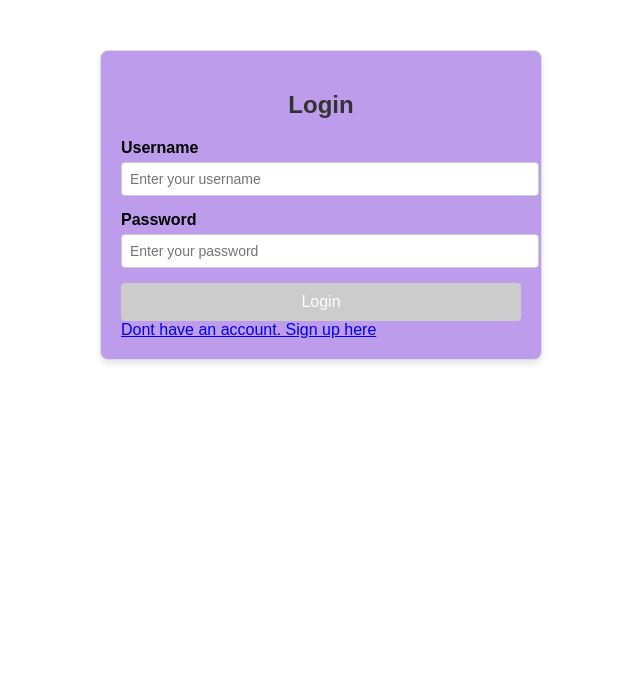
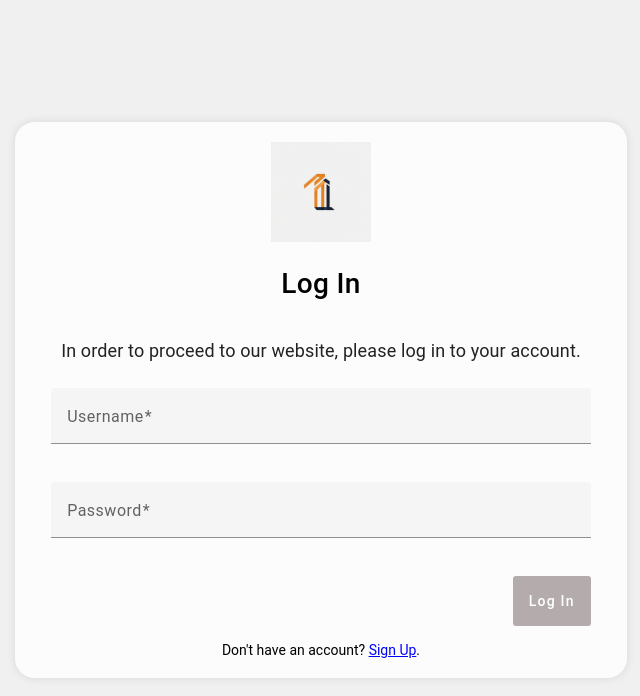
Before and after one commit to KiaraMarku/rental-app, an Angular app in the folder rental frontend/rental/: page /login in a window 1280 px wide. Shown: the top 696 px of the page, without its empty margins (319-959 px from the left). Built offline with nearby package versions, Linux system fonts and the light colour scheme.

Commit message:
register & login UI changes

```diff
--- a/rental frontend/rental/angular.json
+++ b/rental frontend/rental/angular.json
@@ -27,7 +27,8 @@
               }
             ],
             "styles": [
-              "src/styles.css"
+              "src/styles.css",
+              "./node_modules/@angular/material/prebuilt-themes/deeppurple-amber.css"
             ],
             "scripts": [],
             "server": "src/main.server.ts",
--- a/rental frontend/rental/package.json
+++ b/rental frontend/rental/package.json
@@ -12,10 +12,12 @@
   "private": true,
   "dependencies": {
     "@angular/animations": "^18.0.0",
+    "@angular/cdk": "^18.0.0",
     "@angular/common": "^18.0.0",
     "@angular/compiler": "^18.0.0",
     "@angular/core": "^18.0.0",
     "@angular/forms": "^18.0.0",
+    "@angular/material": "^18.0.0",
     "@angular/platform-browser": "^18.0.0",
     "@angular/platform-browser-dynamic": "^18.0.0",
     "@angular/platform-server": "^18.0.0",
--- a/rental frontend/rental/src/app/components/customer-register/customer-register.component.css
+++ b/rental frontend/rental/src/app/components/customer-register/customer-register.component.css
@@ -1,118 +1,81 @@
-/* General reset for the form */
-* {
-    margin: 0;
-    padding: 0;
-    box-sizing: border-box;
-}
-
-body {
-    font-family: Arial, sans-serif;
-    background-color: #f4f4f9;
-    color: #333;
-}
-
-/* Center the form container */
-.flex {
+.signup{
     display: flex;
     align-items: center;
     justify-content: center;
-    min-height: 100vh;
-    background-color: #f4f4f9;
+    height: 100%;
+    background-color: #f0f0f0;
 }
 
-.container {
-    width: 100%;
-    max-width: 400px;
-    background: #ffffff;
-    padding: 20px;
-    border-radius: 8px;
-    box-shadow: 0 4px 6px rgba(0, 0, 0, 0.1);
+.center-content {
+    display: flex;
+    flex-direction: column;
+    align-items: center;
+    text-align: center;
 }
 
-/* Form heading */
-.container h2 {
-    font-size: 24px;
-    font-weight: bold;
-    text-align: center;
-    margin-bottom: 20px;
-    color: #333333;
+mat-card {
+    padding: 20px;
+    margin: 20px;
+    background-color: #ffffffca;
+    box-shadow: 0px 0px 10px rgba(0, 0, 0, 0.1);
+    max-width: 800px;
+    max-height: 1000px;
+    border-radius: 20px;
 }
 
-/* Form group */
-.form-group {
-    margin-bottom: 15px;
+mat-card-title {
+    font-size: 28px;
+    text-align: center;
+    padding: 40px;
 }
 
-label {
-    display: block;
-    font-weight: bold;
-    margin-bottom: 5px;
-    font-size: 14px;
-    color: #555555;
+mat-card-subtitle {
+    color: rgba(0, 0, 0, 0.865);
+    font-size: 18px;
+    padding: 10px;
+    font-weight: 400;
+    text-align: left;
 }
 
-input {
+mat-form-field {
     width: 100%;
-    padding: 10px;
-    border: 1px solid #ccc;
-    border-radius: 5px;
-    font-size: 14px;
-    transition: border-color 0.3s ease;
+    margin-top: 16px;
+    color: #ffffff;
 }
 
-input:focus {
-    outline: none;
-    border-color: #007bff;
-}
-
-/* Error message styles */
-input.error {
-    border-color: #e74c3c;
-    background-color: #ffe6e6;
-}
-
-.error-message {
-    color: #e74c3c;
-    font-size: 12px;
-    margin-top: 5px;
-}
-
-/* Button styles */
-button {
-    width: 100%;
-    padding: 10px;
-    font-size: 16px;
-    color: #ffffff;
-    background-color: #007bff;
-    border: none;
-    border-radius: 5px;
-    cursor: pointer;
-    transition: background-color 0.3s ease;
-}
-
-button:hover {
-    background-color: #0056b3;
-}
-
-button:disabled {
-    background-color: #cccccc;
-    cursor: not-allowed;
-    opacity: 0.6;
-}
-
-/* Link styles */
-.link {
+mat-card-footer {
+    margin-top: 16px;
     text-align: center;
-    margin-top: 10px;
     font-size: 14px;
 }
 
-.link a {
-    color: #007bff;
-    text-decoration: none;
-    transition: color 0.3s ease;
+mat-card-content button {
+    margin-top: 16px;
+    background-color: rgba(169, 160, 160, 0.858);
+    border-radius: 3px;
+    width: max-content;
+    height: 50px;
+    color: #ffffff;
+    float: right;
+    border-color: grey;
+    box-shadow: 0px 0px 10px rgba(0, 0, 0, 0.1);
 }
 
-.link a:hover {
-    color: #0056b3;
+.span{
+    text-decoration: underline;
+    color: blue;
 }
+
+.span:hover {
+    color: rgb(5, 176, 176);
+    cursor: pointer;
+}
+
+mat-card-content button:hover {
+    color: black;
+    cursor: pointer;
+}
+
+mat-icon{
+    color: grey;
+}
--- a/rental frontend/rental/src/app/components/customer-register/customer-register.component.html
+++ b/rental frontend/rental/src/app/components/customer-register/customer-register.component.html
@@ -1,149 +1,91 @@
-<div class="flex">
-  <div class="container">
-    <h2>Register as Customer</h2>
-    <form [formGroup]="registerForm" (ngSubmit)="onSubmit()">
-      <div class="form-group">
-        <label for="username">Username</label>
-        <input
-          type="text"
-          id="username"
-          formControlName="username"
-          [class.error]="username?.invalid && username?.touched"
-        />
-        <div
-          *ngIf="username?.invalid && username?.touched"
-          class="error-message"
-        >
-          <span *ngIf="username?.errors?.['required']"
-            >Username is required</span
+<div class="signup">
+  <mat-card class="card">
+    <mat-card-header class="center-content">
+      <mat-card-title>Register as a Customer</mat-card-title>
+      <mat-card-subtitle>If you are interested in renting our properties, please create an account to continue.</mat-card-subtitle>
+    </mat-card-header>
+
+    <mat-card-content>
+      <form [formGroup]="registerForm" (ngSubmit)="onSubmit()">
+
+        <mat-form-field appearance="fill">
+          <mat-label>First Name</mat-label>
+          <input matInput type="text" formControlName="firstName" [class.error]="firstName?.invalid && firstName?.touched">
+          <mat-error *ngIf="firstName?.invalid && firstName?.touched">
+            <span *ngIf="firstName?.errors?.['required']">First name is required</span>
+          </mat-error>
+        </mat-form-field>
+
+        <mat-form-field appearance="fill">
+          <mat-label>Last Name</mat-label>
+          <input matInput type="text" formControlName="lastName" [class.error]="lastName?.invalid && lastName?.touched">
+          <mat-error *ngIf="lastName?.invalid && lastName?.touched">
+            <span *ngIf="lastName?.errors?.['required']">Last name is required</span>
+          </mat-error>
+        </mat-form-field>
+
+        <mat-form-field appearance="fill">
+          <mat-label>Username</mat-label>
+          <input matInput type="text" formControlName="username" [class.error]="username?.invalid && username?.touched">
+          <mat-error *ngIf="username?.invalid && username?.touched">
+            <span *ngIf="username?.errors?.['required']">Username is required</span>
+            <span *ngIf="username?.errors?.['minlength']">Username must be at least 4 characters</span>
+          </mat-error>
+        </mat-form-field>
+
+        <mat-form-field appearance="fill">
+          <mat-label>Email</mat-label>
+          <input matInput type="email" formControlName="email"
+            placeholder="example@gmail.com"
+            [class.error]="email?.invalid && email?.touched"
           >
-          <span *ngIf="username?.errors?.['minlength']"
-            >Username must be at least 4 characters</span
-          >
-        </div>
-      </div>
+          <mat-error *ngIf="email?.invalid && email?.touched">
+            <span *ngIf="email?.errors?.['required']">Email is required</span>
+            <span *ngIf="email?.errors?.['email']">Please enter a valid email</span>
+          </mat-error>
+        </mat-form-field>
 
-      <div class="form-group">
-        <label for="password">Password</label>
-        <input
-          type="password"
-          id="password"
-          formControlName="password"
-          [class.error]="password?.invalid && password?.touched"
-        />
-        <div
-          *ngIf="password?.invalid && password?.touched"
-          class="error-message"
-        >
-          <span *ngIf="password?.errors?.['required']"
-            >Password is required</span
-          >
-          <span *ngIf="password?.errors?.['minlength']"
-            >Password must be at least 6 characters</span
-          >
-        </div>
-      </div>
+        <mat-form-field appearance="fill">
+          <mat-label>Password</mat-label>
+          <input matInput type="password" formControlName="password" [class.error]="password?.invalid && password?.touched">
+          <mat-error *ngIf="password?.invalid && password?.touched">
+            <span *ngIf="password?.errors?.['required']">Password is required</span>
+            <span *ngIf="password?.errors?.['minlength']">Password must be at least 6 characters</span>
+          </mat-error>
+        </mat-form-field>
 
-      <div class="form-group">
-        <label for="confirmPassword">Confirm Password</label>
-        <input
-          type="password"
-          id="confirmPassword"
-          formControlName="confirmPassword"
-          [class.error]="confirmPassword?.invalid && confirmPassword?.touched"
-        />
-        <div
-          *ngIf="confirmPassword?.invalid && confirmPassword?.touched"
-          class="error-message"
-        >
-          <span *ngIf="confirmPassword?.errors?.['required']"
-            >Password confirmation is required</span
-          >
-          <span *ngIf="confirmPassword?.errors?.['passwordMismatch']"
-            >Passwords do not match</span
-          >
-        </div>
-      </div>
+        <mat-form-field appearance="fill">
+          <mat-label>Confirm Password</mat-label>
+          <input matInput type="password" formControlName="confirmPassword" [class.error]="confirmPassword?.invalid && confirmPassword?.touched">
+          <mat-error *ngIf="confirmPassword?.invalid && confirmPassword?.touched">
+            <span *ngIf="confirmPassword?.errors?.['required']">Password confirmation is required</span>
+            <span *ngIf="confirmPassword?.errors?.['passwordMismatch']">Passwords do not match</span>
+          </mat-error>
+        </mat-form-field>
 
-      <!-- New fields -->
-      <div class="form-group">
-        <label for="firstName">First Name</label>
-        <input
-          type="text"
-          id="firstName"
-          formControlName="firstName"
-          [class.error]="firstName?.invalid && firstName?.touched"
-        />
-        <div
-          *ngIf="firstName?.invalid && firstName?.touched"
-          class="error-message"
-        >
-          <span *ngIf="firstName?.errors?.['required']"
-            >First name is required</span
-          >
-        </div>
-      </div>
+        <mat-form-field appearance="fill">
+          <mat-label>Phone</mat-label>
+          <input matInput type="tel" formControlName="phone" [class.error]="phone?.invalid && phone?.touched">
+          <mat-icon matSuffix>phone</mat-icon>
+          <mat-error *ngIf="phone?.invalid && phone?.touched">
+            <span *ngIf="phone?.errors?.['required']">Phone number is required</span>
+          </mat-error>
+        </mat-form-field>
 
-      <div class="form-group">
-        <label for="lastName">Last Name</label>
-        <input
-          type="text"
-          id="lastName"
-          formControlName="lastName"
-          [class.error]="lastName?.invalid && lastName?.touched"
-        />
-        <div
-          *ngIf="lastName?.invalid && lastName?.touched"
-          class="error-message"
-        >
-          <span *ngIf="lastName?.errors?.['required']"
-            >Last name is required</span
-          >
-        </div>
-      </div>
+        <button mat-raised-button color="primary" type="submit" [disabled]="registerForm.invalid || isLoading">
+          {{ isLoading ? "Signing Up..." : "Sign Up" }}
+        </button>
 
-      <div class="form-group">
-        <label for="email">Email</label>
-        <input
-          type="email"
-          id="email"
-          formControlName="email"
-          [class.error]="email?.invalid && email?.touched"
-        />
-        <div *ngIf="email?.invalid && email?.touched" class="error-message">
-          <span *ngIf="email?.errors?.['required']">Email is required</span>
-          <span *ngIf="email?.errors?.['email']"
-            >Please enter a valid email</span
-          >
-        </div>
-      </div>
+        <mat-error *ngIf="error" class="text-center">
+          {{ error }}
+        </mat-error>
 
-      <div class="form-group">
-        <label for="phone">Phone</label>
-        <input
-          type="tel"
-          id="phone"
-          formControlName="phone"
-          [class.error]="phone?.invalid && phone?.touched"
-        />
-        <div *ngIf="phone?.invalid && phone?.touched" class="error-message">
-          <span *ngIf="phone?.errors?.['required']"
-            >Phone number is required</span
-          >
-        </div>
-      </div>
+      </form>
+    </mat-card-content>
 
-      <button type="submit" [disabled]="registerForm.invalid || isLoading">
-        {{ isLoading ? "Registering..." : "Register" }}
-      </button>
+    <mat-card-footer>
+      Already have an account? <span class="span" [routerLink]="'/login'">Log In</span>.
+    </mat-card-footer>
 
-      <div *ngIf="error" class="error-message text-center">
-        {{ error }}
-      </div>
-
-      <div class="link">
-        <a routerLink="/login">Already have an account? Login here</a>
-      </div>
-    </form>
-  </div>
+  </mat-card>
 </div>
--- a/rental frontend/rental/src/app/components/login/login.component.css
+++ b/rental frontend/rental/src/app/components/login/login.component.css
@@ -1,79 +1,89 @@
 .login-container {
-    max-width: 400px;
-    margin: 50px auto;
-    padding: 20px;
-    border: 1px solid #ddd;
-    border-radius: 8px;
-    background-color: #bd9ceb;
-    box-shadow: 0 4px 6px rgba(0, 0, 0, 0.1);
-    font-family: Arial, sans-serif;
+    display: flex;
+    align-items: center;
+    justify-content: center;
+    height: 100%;
+    background-color: #f0f0f0;
 }
 
-h2 {
+.center-content {
+    display: flex;
+    flex-direction: column;
+    align-items: center;
     text-align: center;
-    color: #333;
-    margin-bottom: 20px;
 }
 
-.login-form {
+.logo-container {
+    margin-bottom: 10px; /* Adjust the space between the logo and the card */
     display: flex;
-    flex-direction: column;
+    justify-content: center; /* Center the logo */
+    width: 100%;
 }
 
-.form-group {
-    margin-bottom: 15px;
+.logo {
+    max-width: 100px;
+    height: auto;
 }
 
-label {
-    font-weight: bold;
-    margin-bottom: 5px;
-    display: block;
+mat-card {
+    padding: 20px;
+    margin: 20px;
+    background-color: #ffffffca;
+    box-shadow: 0px 0px 10px rgba(0, 0, 0, 0.1);
+    max-width: 1000px;
+    max-height: 1000px;
+    border-radius: 20px;
 }
 
-input {
+mat-card-title {
+    font-size: 28px;
+    text-align: center;
+    padding: 40px;
+}
+
+mat-card-subtitle {
+    color: rgba(0, 0, 0, 0.865);
+    font-size: 18px;
+    padding: 10px;
+    font-weight: 400;
+    text-align: left;
+}
+
+mat-form-field {
     width: 100%;
-    padding: 8px;
-    border: 1px solid #ccc;
-    border-radius: 4px;
+    margin-top: 16px;
+    color: #ffffff;
+}
+
+mat-card-footer {
+    margin-top: 16px;
+    text-align: center;
     font-size: 14px;
 }
 
-input.invalid {
-    border-color: #e74c3c;
-    background-color: #ffe6e6;
+mat-card-content button {
+    margin-top: 16px;
+    background-color: rgba(169, 160, 160, 0.858);
+    border-radius: 3px;
+    width: max-content;
+    height: 50px;
+    color: #ffffff;
+    float: right;
+    border-color: grey;
+    box-shadow: 0px 0px 10px rgba(0, 0, 0, 0.1);
 }
 
-button.btn {
-    width: 100%;
-    padding: 10px;
-    font-size: 16px;
-    color: #fff;
-    background-color: #3b08b3;
-    border: none;
-    border-radius: 4px;
-    cursor: pointer;
-    transition: background-color 0.3s ease;
+span {
+    text-decoration: underline;
+    color: blue;
 }
 
-button.btn:disabled {
-    background-color: #ccc;
-    cursor: not-allowed;
+span:hover {
+    color: rgb(5, 176, 176);
+    cursor: pointer;
 }
 
-button.btn:hover:not(:disabled) {
-    background-color: #0056b3;
+mat-card-content button:hover {
+    color: black;
+    cursor: pointer;
 }
-
-.error {
-    color: #e74c3c;
-    font-size: 12px;
-    margin-top: 5px;
-}
-
-.error-message {
-    margin-top: 15px;
-    padding: 10px;
-    color: #e43131;
-    border-radius: 4px;
-    text-align: center;
-}
--- a/rental frontend/rental/src/app/components/login/login.component.html
+++ b/rental frontend/rental/src/app/components/login/login.component.html
@@ -1,65 +1,76 @@
 <div class="login-container">
-  <h2>Login</h2>
-  <form [formGroup]="loginForm" (ngSubmit)="onSubmit()" class="login-form">
-    <div class="form-group">
-      <label for="username">Username</label>
+  <mat-card class="card">
+    <div class="logo-container">
+      <img
+        src="/Gemini_Generated_Image_oikn1moikn1moikn.jpeg"
+        alt="Logo"
+        class="logo"
+      />
+    </div>
+    <mat-card-header class="center-content">
+      <mat-card-title>Log In</mat-card-title>
+      <mat-card-subtitle>In order to proceed to our website, please log in to your account.</mat-card-subtitle>
+    </mat-card-header>
+
+    <mat-card-content>
+      <form [formGroup]="loginForm" (ngSubmit)="onSubmit()">
+        <!-- Username Field -->
+        <mat-form-field class="full-width" appearance="fill">
+          <mat-label>Username</mat-label>
           <input
+            matInput
+            type="text"
             id="username"
-        type="text"
             formControlName="username"
-        class="form-control"
             placeholder="Enter your username"
             [class.invalid]="
-          loginForm.get('username')?.invalid &&
-          loginForm.get('username')?.touched
+              loginForm.get('username')?.invalid && loginForm.get('username')?.touched
             "
           />
-      <div
-        *ngIf="
-          loginForm.get('username')?.invalid &&
-          loginForm.get('username')?.touched
-        "
-        class="error"
-      >
+          <mat-error *ngIf="loginForm.get('username')?.invalid && loginForm.get('username')?.touched">
             Username is required.
-      </div>
-    </div>
+          </mat-error>
+        </mat-form-field>
 
-    <div class="form-group">
-      <label for="password">Password</label>
+        <!-- Password Field -->
+        <mat-form-field class="full-width" appearance="fill">
+          <mat-label>Password</mat-label>
           <input
+            matInput
+            type="password"
             id="password"
-        type="password"
             formControlName="password"
-        class="form-control"
             placeholder="Enter your password"
             [class.invalid]="
-          loginForm.get('password')?.invalid &&
-          loginForm.get('password')?.touched
+              loginForm.get('password')?.invalid && loginForm.get('password')?.touched
             "
           />
-      <div
-        *ngIf="
-          loginForm.get('password')?.invalid &&
-          loginForm.get('password')?.touched
-        "
-        class="error"
-      >
+          <mat-error *ngIf="loginForm.get('password')?.invalid && loginForm.get('password')?.touched">
             Password is required.
-      </div>
-    </div>
+          </mat-error>
+        </mat-form-field>
 
+        <!-- Login Button -->
         <button
+          mat-raised-button
+          color="primary"
           type="submit"
           [disabled]="isLoading || loginForm.invalid"
           class="btn"
         >
-      {{ isLoading ? "Logging in..." : "Login" }}
+          {{ isLoading ? 'Logging in...' : 'Log In' }}
         </button>
 
+        <!-- Error Message -->
         <div *ngIf="error" class="error-message">
           {{ error }}
         </div>
       </form>
-  <a routerLink="/register"> Dont have an account. Sign up here</a>
+    </mat-card-content>
+
+    <!-- Sign Up Link -->
+    <mat-card-footer>
+      Don't have an account? <span [routerLink]="'/register'">Sign Up</span>.
+    </mat-card-footer>
+  </mat-card>
 </div>
--- a/rental frontend/rental/src/index.html
+++ b/rental frontend/rental/src/index.html
@@ -5,7 +5,8 @@
     <title>Rental</title>
     <base href="/" />
     <meta name="viewport" content="width=device-width, initial-scale=1" />
-    <link rel="icon" type="image/x-icon" href="favicon.ico" />
+    <link rel="icon" type="image/x-icon" href="/Gemini_Generated_Image_oikn1moikn1moikn.jpeg" />
+    <link href="https://fonts.googleapis.com/icon?family=Material+Icons" rel="stylesheet">
   </head>
   <body>
     <app-root></app-root>
--- a/rental frontend/rental/src/styles.css
+++ b/rental frontend/rental/src/styles.css
@@ -1 +1,3 @@
 /* You can add global styles to this file, and also import other style files */
+html, body { height: 100%; }
+body { margin: 0; font-family: Roboto, "Helvetica Neue", sans-serif; }
```
Also changed, not shown: rental frontend/rental/src/app/app.config.ts (+11 -2 lines), rental frontend/rental/src/app/components/customer-register/customer-register.component.ts (+15 -2 lines), rental frontend/rental/src/app/components/login/login.component.ts (+13 -2 lines), rental frontend/rental/public/Gemini_Generated_Image_oikn1moikn1moikn.jpeg (added), 1 other file (tests, documents, lock files or other folders). Lines whose indentation alone changed are shown as unchanged.
